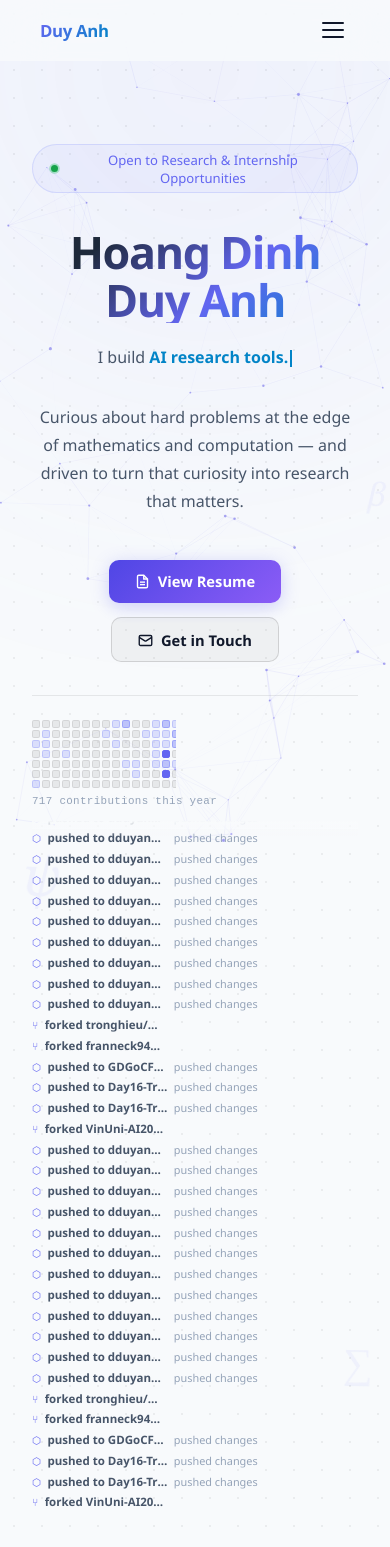
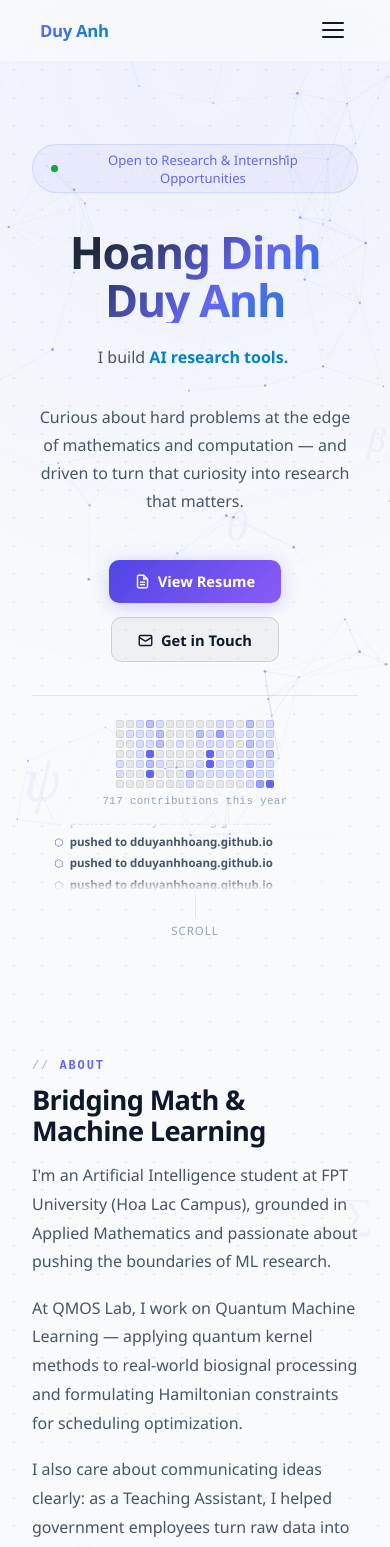
Before and after one commit to dduyanhhoang/dduyanhhoang.github.io, a React (Vite) app: page / in a window 390 px wide. Shown: the top 1547 px of the page. Built offline with nearby package versions, Linux system fonts and the light colour scheme.

Commit message:
fix: show all 3-day events in ticker, no cap

```diff
--- a/src/components/HeroHeatmap.jsx
+++ b/src/components/HeroHeatmap.jsx
@@ -1,11 +1,14 @@
 import { useEffect, useState } from 'react';
 
-const WEEKS    = 26;
 const RELEVANT = new Set(['PushEvent', 'CreateEvent', 'PullRequestEvent', 'ReleaseEvent', 'ForkEvent']);
+
+function getWeeks() {
+  return window.matchMedia('(max-width: 640px)').matches ? 16 : 26;
+}
 
 // ── Heatmap builder ───────────────────────────────────────────────────────────
 
-function buildHeatmap(data) {
+function buildHeatmap(data, weeks) {
   const lookup   = {};
   let   total    = 0;
   data.forEach(({ date, count }) => { lookup[date] = count; total += count; });
@@ -13,9 +16,9 @@ function buildHeatmap(data) {
 
   const today = new Date();
   const end   = new Date(today);
-  end.setDate(today.getDate() + (6 - today.getDay()));
+  end.setDate(today.getDate() + (6 - today.getDay())); // this Saturday
   const start = new Date(end);
-  start.setDate(end.getDate() - WEEKS * 7 + 1);
+  start.setDate(end.getDate() - weeks * 7 + 1);
 
   const days = [];
   const cur  = new Date(start);
@@ -50,7 +53,7 @@ function parseEvent(event) {
     case 'PullRequestEvent':
       return { icon: '◎', label: `PR in ${repo}`, detail: event.payload.pull_request?.title ?? '' };
     case 'ReleaseEvent':
-      return { icon: '◇', label: `released ${event.payload.release?.tag_name ?? ''} in ${repo}`, detail: '' };
+      return { icon: '◇', label: `released in ${repo}`, detail: event.payload.release?.tag_name ?? '' };
     case 'ForkEvent':
       return { icon: '⑂', label: `forked ${repo}`, detail: '' };
     default: return null;
@@ -62,7 +65,7 @@ function buildTicker(events) {
   cutoff.setDate(cutoff.getDate() - 3);
   const items = [];
   for (const e of events) {
-    if (new Date(e.created_at) < cutoff) continue;
+    if (new Date(e.created_at) < cutoff) break; // events are newest-first
     if (!RELEVANT.has(e.type)) continue;
     const parsed = parseEvent(e);
     if (parsed) items.push({ ...parsed, id: e.id });
@@ -75,18 +78,37 @@ function buildTicker(events) {
 export default function HeroHeatmap() {
   const [heatmap, setHeatmap] = useState({ days: [], total: 0 });
   const [ticker,  setTicker]  = useState([]);
+  const [weeks,   setWeeks]   = useState(26);
 
   useEffect(() => {
+    const w = getWeeks();
+    setWeeks(w);
+
+    const mq = window.matchMedia('(max-width: 640px)');
+    const onChange = () => setWeeks(getWeeks());
+    mq.addEventListener('change', onChange);
+
     fetch('/github-contributions.json')
       .then(r => r.ok ? r.json() : [])
-      .then(data => { if (data.length) setHeatmap(buildHeatmap(data)); })
+      .then(data => { if (data.length) setHeatmap(buildHeatmap(data, w)); })
       .catch(() => {});
 
     fetch('/github-activity.json')
       .then(r => r.ok ? r.json() : [])
       .then(data => setTicker(buildTicker(data)))
       .catch(() => {});
+
+    return () => mq.removeEventListener('change', onChange);
   }, []);
+
+  // Rebuild heatmap when weeks changes (e.g. resize)
+  useEffect(() => {
+    if (!heatmap.days.length) return;
+    fetch('/github-contributions.json')
+      .then(r => r.ok ? r.json() : [])
+      .then(data => { if (data.length) setHeatmap(buildHeatmap(data, weeks)); })
+      .catch(() => {});
+  }, [weeks]);
 
   if (!heatmap.total) return null;
 
@@ -111,13 +133,10 @@ export default function HeroHeatmap() {
         </span>
       </div>
 
-      {/* Ticker — only when there's recent activity */}
+      {/* Ticker */}
       {ticker.length > 0 && (
         <div className="hero-ticker-col" aria-label="Recent activity">
-          <ul
-            className="hero-ticker-track"
-            style={{ '--count': ticker.length }}
-          >
+          <ul className="hero-ticker-track" style={{ '--count': ticker.length }}>
             {doubled.map(({ icon, label, detail }, i) => (
               <li className="hero-ticker-item" key={i} aria-hidden={i >= ticker.length}>
                 <span className="hero-ticker-icon" aria-hidden="true">{icon}</span>
--- a/src/styles/landing.css
+++ b/src/styles/landing.css
@@ -400,22 +400,22 @@ body {
 }
 .btn-ghost:hover { background: var(--surface2); border-color: rgba(255,255,255,0.18); transform: translateY(-2px); }
 
-/* ── Hero activity strip (heatmap + ticker) ── */
+/* Hero activity strip (heatmap + ticker) */
 .hero-activity {
   display: flex;
   align-items: flex-start;
+  justify-content: center;
   gap: 1.5rem;
   margin-top: 2rem;
   padding-top: 1.5rem;
   border-top: 1px solid var(--border);
   animation: fadeUp 0.6s ease 0.55s both;
-  text-align: left;
 }
 
-/* Heatmap column */
 .hero-heatmap-col {
   display: flex;
   flex-direction: column;
+  align-items: center;
   gap: 0.45rem;
   flex-shrink: 0;
 }
@@ -447,14 +447,14 @@ body {
   color: var(--muted);
   font-family: ui-monospace, "Fira Code", monospace;
   letter-spacing: 0.03em;
+  text-align: center;
   white-space: nowrap;
 }
 
-/* Ticker column */
 .hero-ticker-col {
   flex: 1;
   min-width: 0;
-  height: 68px; /* matches 7-row heatmap height */
+  height: 68px;
   overflow: hidden;
   position: relative;
 }
@@ -464,7 +464,7 @@ body {
   content: '';
   position: absolute;
   left: 0; right: 0;
-  height: 16px;
+  height: 14px;
   z-index: 1;
   pointer-events: none;
 }
@@ -481,15 +481,13 @@ body {
   display: flex;
   align-items: baseline;
   gap: 0.4rem;
-  padding: 0.18rem 0;
-  overflow: hidden;
+  padding: 0.2rem 0;
 }
 
 .hero-ticker-icon {
   font-size: 0.65rem;
   color: var(--primary);
   flex-shrink: 0;
-  font-style: normal;
 }
 
 .hero-ticker-label {
@@ -497,28 +495,40 @@ body {
   font-weight: 600;
   color: var(--muted2);
   white-space: nowrap;
-  overflow: hidden;
-  text-overflow: ellipsis;
   flex-shrink: 0;
-  max-width: 160px;
 }
 
 .hero-ticker-detail {
   font-size: 0.68rem;
   color: var(--muted);
   white-space: nowrap;
-  overflow: hidden;
-  text-overflow: ellipsis;
   flex: 1;
 }
 
-/* Mobile: stack, clip heatmap width */
-@media (max-width: 600px) {
-  .hero-activity    { flex-direction: column; gap: 0.9rem; }
-  .hero-heatmap-grid { max-width: 144px; overflow: hidden; }
-  .hero-ticker-col  { width: 100%; }
-  .hero-ticker-label { max-width: 120px; }
+@media (max-width: 640px) {
+  .hero-activity {
+    flex-direction: column;
+    align-items: center;
+    gap: 1rem;
+  }
+
+  .hero-heatmap-col {
+    align-items: center;
+  }
+
+  .hero-ticker-col {
+    flex: none;
+    /* Size to content so it centers cleanly */
+    width: fit-content;
+    max-width: calc(100% - 2rem);
+    height: 68px;
+    overflow: hidden;
+    margin: 0 auto;
+  }
+
+  .hero-ticker-detail { display: none; }
 }
+
 
 
 /* Scroll hint */
```
